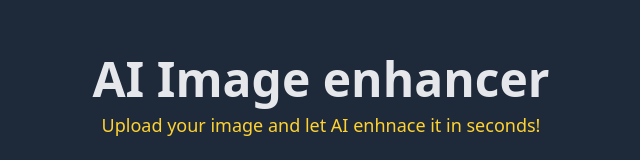
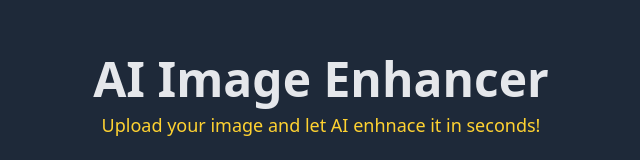
Before and after one commit to AnsikaMohanty/image-enhancer, a React (Vite) app: page / in a window 1280 px wide. Shown: the part 115-275 px from the top of the page, without its empty margins (319-959 px from the left). Built offline with nearby package versions, Linux system fonts and the light colour scheme.

Commit message:
ui: minor fixes

```diff
--- a/src/App.jsx
+++ b/src/App.jsx
@@ -6,7 +6,7 @@ const App = () => {
     <div className='flex flex-col items-center justify-center min-h-screen bg-gray-800 py-8 px-4'>
       <div className='text-center mb-8'>
         <h1 className='text-5xl font-bold text-gray-200 mb-2'>
-          AI Image enhancer
+          AI Image Enhancer
         </h1>
         <p className='text-lg text-amber-300 mt-2'>
         Upload your image and let AI enhnace it in seconds!
```
